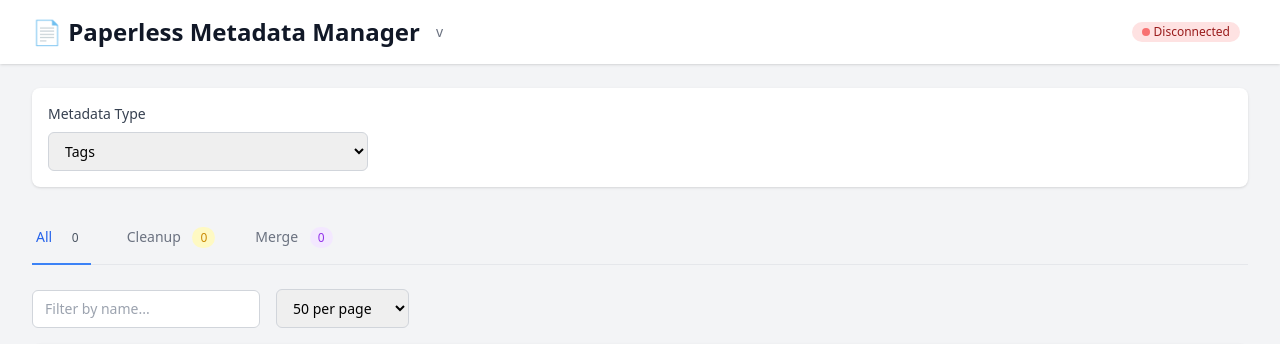
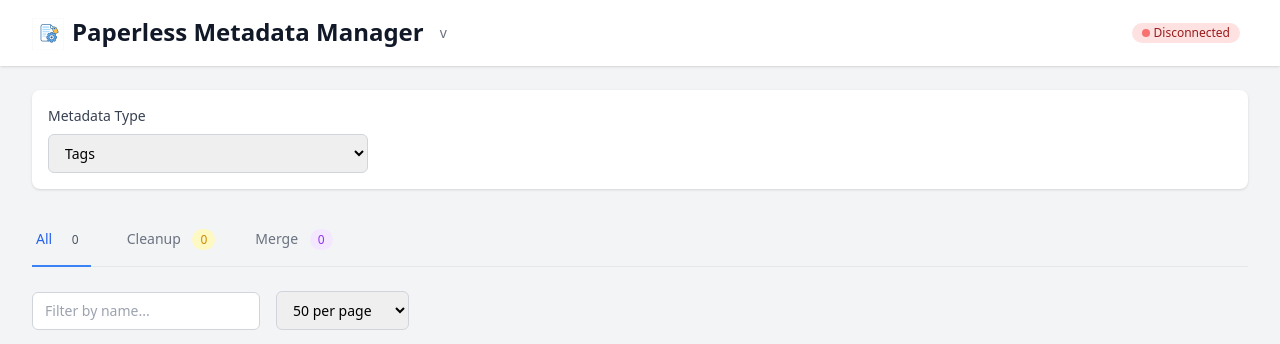
Before and after one commit to benhumphry/paperless-metadata-manager, a FastAPI app: template app/templates/index.html in a window 1280 px wide. Shown: the top 344 px of the page. Run offline with FastAPI, Linux system fonts and the light colour scheme; the template is opened without the code that fills it, so the values that code supplies are empty; parts of the project's set-up code (start-up, migrations or seed data) failed here and were passed over; some libraries are stand-ins or nearby versions.

Commit message:
Add favicon, apple-touch-icon, and logo assets

```diff
--- a/app/templates/base.html
+++ b/app/templates/base.html
@@ -4,6 +4,12 @@
         <meta charset="UTF-8" />
         <meta name="viewport" content="width=device-width, initial-scale=1.0" />
         <title>{% block title %}Paperless Metadata Manager{% endblock %}</title>
+
+        <!-- Favicon -->
+        <link rel="icon" type="image/x-icon" href="/static/img/favicon.ico">
+        <link rel="icon" type="image/png" sizes="32x32" href="/static/img/favicon-32x32.png">
+        <link rel="icon" type="image/png" sizes="16x16" href="/static/img/favicon-16x16.png">
+        <link rel="apple-touch-icon" sizes="180x180" href="/static/img/apple-touch-icon.png">
 
         <!-- Tailwind CSS -->
         <script src="https://cdn.tailwindcss.com"></script>
@@ -40,7 +46,7 @@
                 <div class="flex items-center justify-between">
                     <div class="flex items-center space-x-4">
                         <h1 class="text-2xl font-bold text-gray-900">
-                            📄 Paperless Metadata Manager
+                            <img src="/static/img/logo.png" alt="Logo" class="h-8 w-8 inline-block mr-2">Paperless Metadata Manager
                         </h1>
                         <span class="text-sm text-gray-500"
                             >v{{ app_version }}</span
```
Also changed, not shown: README.md, app/static/img/apple-touch-icon.png (added), app/static/img/favicon-16x16.png (added), app/static/img/favicon-32x32.png (added), app/static/img/favicon.ico (added), app/static/img/logo.png (added).
